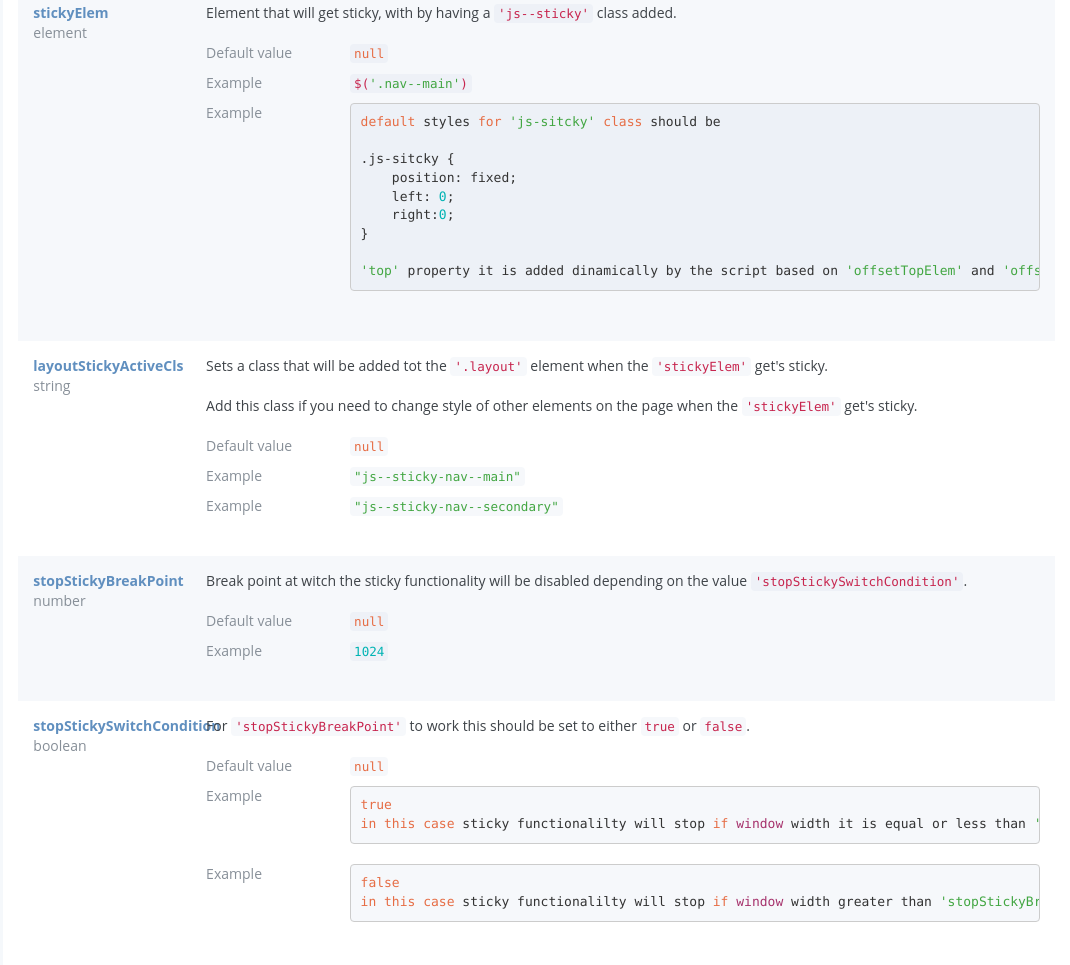
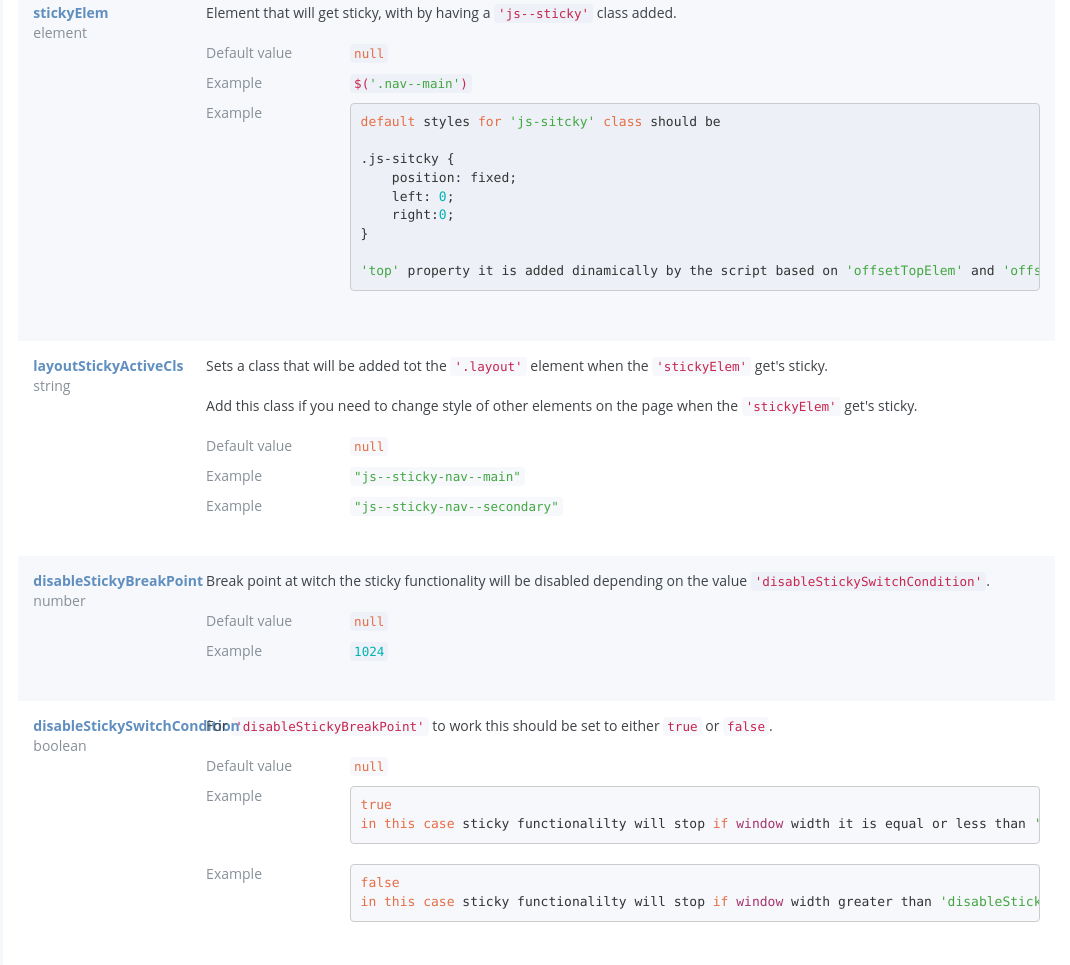
Before and after one commit to infloent/q4app-additions, a website: page docs/q4.stickyWidget.html in a window 1280 px wide. Shown: the part 445-1410 px from the top of the page, without its empty margins (210-1280 px from the left). Drawn offline with nearby package versions, Linux system fonts and the light colour scheme.

Commit message:
added support to initialize the widget with the 'disabled' option true or false

```diff
--- a/docs/q4.stickyWidget.html
+++ b/docs/q4.stickyWidget.html
@@ -21,8 +21,8 @@
                 <ul>
                     <li><a href='#option-stickyElem'>stickyElem</a></li>
                     <li><a href='#option-layoutStickyActiveCls'>layoutStickyActiveCls</a></li>
-                    <li><a href='#option-stopStickyBreakPoint'>stopStickyBreakPoint</a></li>
-                    <li><a href='#option-stopStickySwitchCondition'>stopStickySwitchCondition</a></li>
+                    <li><a href='#option-disableStickyBreakPoint'>disableStickyBreakPoint</a></li>
+                    <li><a href='#option-disableStickySwitchCondition'>disableStickySwitchCondition</a></li>
                 </ul>
             </li>
 
@@ -52,7 +52,7 @@
     <dl>
         <div id='option-stickyElem'>
             <dt>
-                <strong><a href='https://github.com/infloent/q4app-additions/tree/master/src/q4.stickywidget.js#L33' target='_blank'>stickyElem</a></strong>
+                <strong><a href='https://github.com/infloent/q4app-additions/tree/master/src/q4.stickywidget.js#L42' target='_blank'>stickyElem</a></strong>
                 <span>element</span>
             </dt>
             <dd>
@@ -83,7 +83,7 @@
         </div>
         <div id='option-layoutStickyActiveCls'>
             <dt>
-                <strong><a href='https://github.com/infloent/q4app-additions/tree/master/src/q4.stickywidget.js#L55' target='_blank'>layoutStickyActiveCls</a></strong>
+                <strong><a href='https://github.com/infloent/q4app-additions/tree/master/src/q4.stickywidget.js#L64' target='_blank'>layoutStickyActiveCls</a></strong>
                 <span>string</span>
             </dt>
             <dd>
@@ -106,13 +106,13 @@ Add this class if you need to change style of other elements on the page when th
                 </dl>
             </dd>
         </div>
-        <div id='option-stopStickyBreakPoint'>
+        <div id='option-disableStickyBreakPoint'>
             <dt>
-                <strong><a href='https://github.com/infloent/q4app-additions/tree/master/src/q4.stickywidget.js#L64' target='_blank'>stopStickyBreakPoint</a></strong>
+                <strong><a href='https://github.com/infloent/q4app-additions/tree/master/src/q4.stickywidget.js#L73' target='_blank'>disableStickyBreakPoint</a></strong>
                 <span>number</span>
             </dt>
             <dd>
-                Break point at witch the sticky functionality will be disabled depending on the value <code>'stopStickySwitchCondition'</code>.<br><br>
+                Break point at witch the sticky functionality will be disabled depending on the value <code>'disableStickySwitchCondition'</code>.<br><br>
                 <dl>
 
                     <dt>Default value</dt>
@@ -127,13 +127,13 @@ Add this class if you need to change style of other elements on the page when th
                 </dl>
             </dd>
         </div>
-        <div id='option-stopStickySwitchCondition'>
+        <div id='option-disableStickySwitchCondition'>
             <dt>
-                <strong><a href='https://github.com/infloent/q4app-additions/tree/master/src/q4.stickywidget.js#L77' target='_blank'>stopStickySwitchCondition</a></strong>
+                <strong><a href='https://github.com/infloent/q4app-additions/tree/master/src/q4.stickywidget.js#L86' target='_blank'>disableStickySwitchCondition</a></strong>
                 <span>boolean</span>
             </dt>
             <dd>
-                For <code>'stopStickyBreakPoint'</code> to work this should be set to either <code>true</code> or <code>false</code>.<br><br>
+                For <code>'disableStickyBreakPoint'</code> to work this should be set to either <code>true</code> or <code>false</code>.<br><br>
                 <dl>
 
                     <dt>Default value</dt>
@@ -144,10 +144,10 @@ Add this class if you need to change style of other elements on the page when th
 
                     <dt>Example</dt>
                     <dd><pre><span class="hljs-literal">true</span>
-<span class="hljs-keyword">in</span> <span class="hljs-keyword">this</span> <span class="hljs-keyword">case</span> sticky functionalilty will stop <span class="hljs-keyword">if</span> <span class="hljs-built_in">window</span> width it is equal or less than <span class="hljs-string">'stopStickyBreakPoint'</span></pre></dd>
+<span class="hljs-keyword">in</span> <span class="hljs-keyword">this</span> <span class="hljs-keyword">case</span> sticky functionalilty will stop <span class="hljs-keyword">if</span> <span class="hljs-built_in">window</span> width it is equal or less than <span class="hljs-string">'disableStickyBreakPoint'</span></pre></dd>
                     <dt>Example</dt>
                     <dd><pre><span class="hljs-literal">false</span>
-<span class="hljs-keyword">in</span> <span class="hljs-keyword">this</span> <span class="hljs-keyword">case</span> sticky functionalilty will stop <span class="hljs-keyword">if</span> <span class="hljs-built_in">window</span> width greater than <span class="hljs-string">'stopStickyBreakPoint'</span></pre></dd>
+<span class="hljs-keyword">in</span> <span class="hljs-keyword">this</span> <span class="hljs-keyword">case</span> sticky functionalilty will stop <span class="hljs-keyword">if</span> <span class="hljs-built_in">window</span> width greater than <span class="hljs-string">'disableStickyBreakPoint'</span></pre></dd>
 
                 </dl>
             </dd>
```
